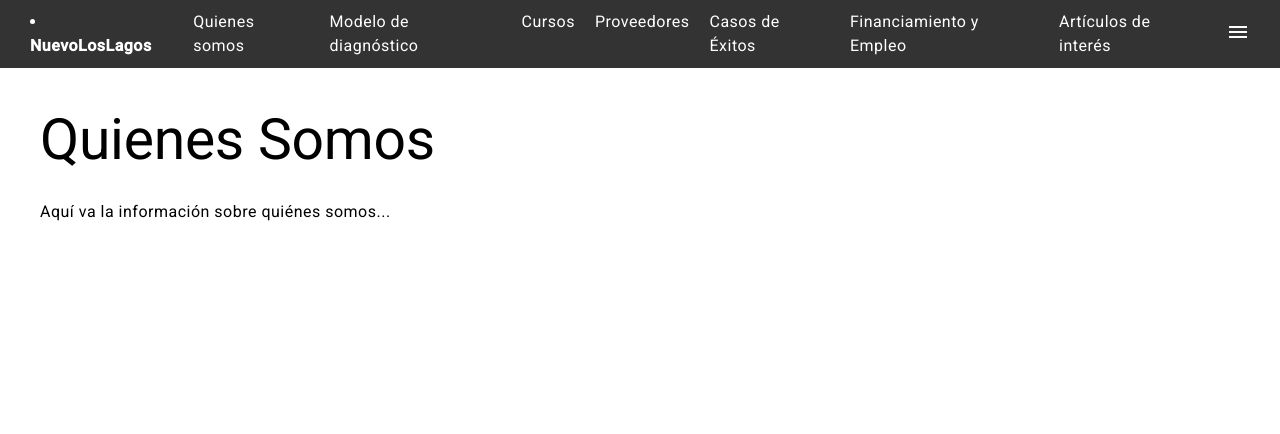
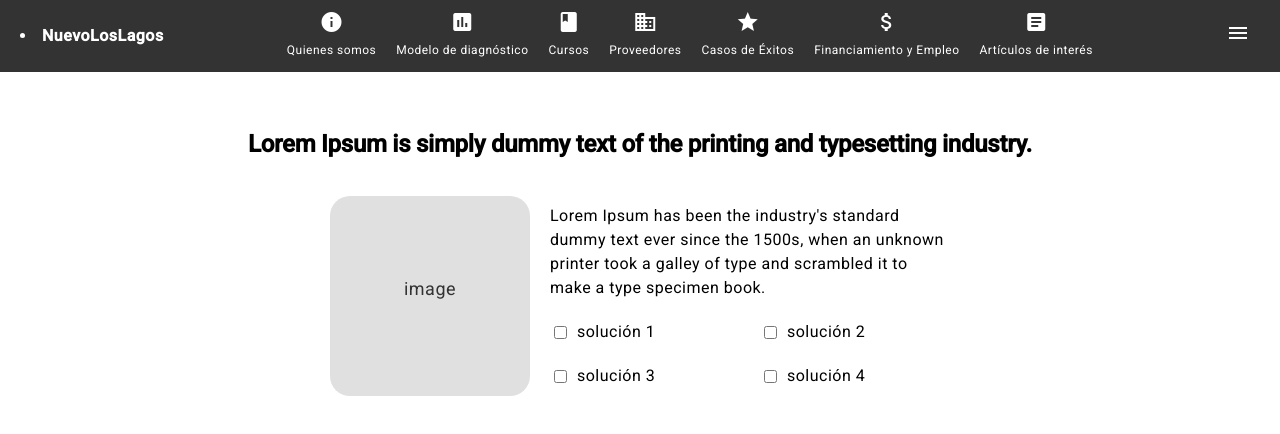
Before and after one commit to CarlosGCentinela/nll-frontend, an Angular app: page /quienes-somos in a window 1280 px wide. Shown: the top 434 px of the page. Built offline with nearby package versions, Linux system fonts and the light colour scheme.

Commit message:
mejora navbar y quienes somos

```diff
--- a/src/app/Core/Components/navbar/navbar.component.html
+++ b/src/app/Core/Components/navbar/navbar.component.html
@@ -1,14 +1,75 @@
 <nav>
   <li class="logo" routerLink="/" routerLinkActive="active">NuevoLosLagos</li>
-  <ul>
-    <li routerLink="/quienes-somos" routerLinkActive="active">Quienes somos</li>
-    <li>Modelo de diagnóstico</li>
-    <li>Cursos</li>
-    <li>Proveedores</li>
-    <li>Casos de Éxitos</li>
-    <li>Financiamiento y Empleo</li>
-    <li>Artículos de interés</li>
+
+  <!-- Menú principal -->
+  <ul class="main-menu">
+    <li routerLink="/quienes-somos" routerLinkActive="active">
+      <mat-icon>info</mat-icon>
+      <span>Quienes somos</span>
+    </li>
+    <li>
+      <mat-icon>assessment</mat-icon>
+      <span>Modelo de diagnóstico</span>
+    </li>
+    <li>
+      <mat-icon>book</mat-icon>
+      <span>Cursos</span>
+    </li>
+    <li>
+      <mat-icon>business</mat-icon>
+      <span>Proveedores</span>
+    </li>
+    <li>
+      <mat-icon>star</mat-icon>
+      <span>Casos de Éxitos</span>
+    </li>
+    <li>
+      <mat-icon>attach_money</mat-icon>
+      <span>Financiamiento y Empleo</span>
+    </li>
+    <li>
+      <mat-icon>article</mat-icon>
+      <span>Artículos de interés</span>
+    </li>
   </ul>
+
+  <!-- Menú desplegable para pantallas pequeñas -->
+  <div class="dropdown-menu">
+    <button class="dropdown-toggle" (click)="toggleDropdown()">
+      <mat-icon>arrow_drop_down</mat-icon>
+    </button>
+    <ul *ngIf="isDropdownOpen">
+      <li routerLink="/quienes-somos" routerLinkActive="active">
+        <mat-icon>info</mat-icon>
+        <span>Quienes somos</span>
+      </li>
+      <li>
+        <mat-icon>assessment</mat-icon>
+        <span>Modelo de diagnóstico</span>
+      </li>
+      <li>
+        <mat-icon>book</mat-icon>
+        <span>Cursos</span>
+      </li>
+      <li>
+        <mat-icon>business</mat-icon>
+        <span>Proveedores</span>
+      </li>
+      <li>
+        <mat-icon>star</mat-icon>
+        <span>Casos de Éxitos</span>
+      </li>
+      <li>
+        <mat-icon>attach_money</mat-icon>
+        <span>Financiamiento y Empleo</span>
+      </li>
+      <li>
+        <mat-icon>article</mat-icon>
+        <span>Artículos de interés</span>
+      </li>
+    </ul>
+  </div>
+
   <button class="menu-toggle" (click)="onToggleSidebar()">
     <mat-icon>menu</mat-icon>
   </button>
--- a/src/app/Core/Components/navbar/navbar.component.scss
+++ b/src/app/Core/Components/navbar/navbar.component.scss
@@ -5,33 +5,102 @@ nav {
   padding: 10px 20px;
   background-color: #333;
   color: white;
+  position: relative;
 }
+
 .logo {
   font-weight: bold;
 }
-  ul {
+
+.main-menu {
   display: flex;
   list-style-type: none;
   margin: 0;
   padding: 0;
 }
-  li {
+
+.main-menu li {
+  display: flex;
+  flex-direction: column;
+  align-items: center;
   margin: 0 10px;
   cursor: pointer;
 }
-  button {
+
+.main-menu mat-icon {
+  font-size: 24px;
+}
+
+.main-menu span {
+  font-size: 12px;
+  margin-top: 4px;
+}
+
+/* Botón del menú desplegable para pantallas pequeñas */
+.dropdown-menu {
+  display: none;
+  top: 60px; /* Ajusta según la altura de tu nav */
+  right: 20px;
+  background-color: #444;
+  border: 1px solid #555;
+  border-radius: 4px;
+}
+
+.dropdown-toggle {
   background-color: transparent;
   border: none;
   color: white;
-    padding: 10px 10px;
-    text-align: center;
-    text-decoration: none;
-    display: inline-block;
-    font-size: 16px;
+  font-size: 24px;
   cursor: pointer;
 }
-  @media (max-width: 1024px) {
-    ul {
+
+.dropdown-menu ul {
+  list-style-type: none;
+  margin: 0;
+  padding: 10px 0;
+}
+
+.dropdown-menu li {
+  display: flex;
+  align-items: center;
+  padding: 10px 20px;
+  cursor: pointer;
+}
+
+.dropdown-menu li mat-icon {
+  margin-right: 10px;
+}
+
+.dropdown-menu li:hover {
+  background-color: #555;
+}
+
+/* Botón de menú principal */
+button.menu-toggle {
+  background-color: transparent;
+  border: none;
+  color: white;
+  padding: 10px;
+  font-size: 24px;
+  cursor: pointer;
+}
+
+/* Media Queries */
+
+/* Pantallas medianas: Mostrar solo iconos */
+@media (max-width: 1024px) and (min-width: 768px) {
+  .main-menu span {
     display: none;
   }
 }
+
+/* Pantallas pequeñas: Mostrar menú desplegable y ocultar menú principal */
+@media (max-width: 767px) {
+  .main-menu {
+    display: none;
+  }
+
+  .dropdown-menu {
+    display: block;
+  }
+}
--- a/src/app/Core/Components/navbar/navbar.component.ts
+++ b/src/app/Core/Components/navbar/navbar.component.ts
@@ -14,6 +14,9 @@ export class NavbarComponent {
   @Output() toggleSidebar = new EventEmitter<void>();
   isMenuOpen = false;
 
+  // Variable para el menú desplegable
+  isDropdownOpen = false;
+
   onToggleSidebar() {
     this.toggleSidebar.emit();
   }
@@ -21,4 +24,8 @@ export class NavbarComponent {
   toggleMenu() {
     this.isMenuOpen = !this.isMenuOpen;
   }
+
+  toggleDropdown() {
+    this.isDropdownOpen = !this.isDropdownOpen;
+  }
 }
--- /dev/null
+++ b/src/app/Core/Pages/quienesSomos/quienesSomos.component.html
@@ -0,0 +1,32 @@
+<div class="container">
+    <h1>Lorem Ipsum is simply dummy text of the printing and typesetting industry.</h1>
+
+    <div class="content">
+      <div class="image-placeholder">
+        <p>image</p>
+      </div>
+      <div class="text-section">
+        <p>
+          Lorem Ipsum has been the industry's standard dummy text ever since the 1500s, when an unknown printer took a galley of type and scrambled it to make a type specimen book.
+        </p>
+        <div class="solutions">
+          <div class="solution">
+            <input type="checkbox" id="solucion1">
+            <label for="solucion1">solución 1</label>
+          </div>
+          <div class="solution">
+            <input type="checkbox" id="solucion2">
+            <label for="solucion2">solución 2</label>
+          </div>
+          <div class="solution">
+            <input type="checkbox" id="solucion3">
+            <label for="solucion3">solución 3</label>
+          </div>
+          <div class="solution">
+            <input type="checkbox" id="solucion4">
+            <label for="solucion4">solución 4</label>
+          </div>
+        </div>
+      </div>
+    </div>
+  </div>
--- /dev/null
+++ b/src/app/Core/Pages/quienesSomos/quienesSomos.component.scss
@@ -0,0 +1,71 @@
+.container {
+  text-align: center;
+  padding: 20px;
+
+  h1 {
+    font-size: 24px;
+    font-weight: bold;
+    margin-bottom: 20px;
+  }
+
+  .content {
+    display: flex;
+    justify-content: center;
+    align-items: center;
+
+    .image-placeholder {
+      width: 200px;
+      height: 200px;
+      background-color: #e0e0e0;
+      border-radius: 20px;
+      display: flex;
+      justify-content: center;
+      align-items: center;
+      margin-right: 20px;
+      p {
+        font-size: 18px;
+        color: #333;
+      }
+    }
+
+    .text-section {
+      max-width: 400px;
+      text-align: left;
+
+      p {
+        font-size: 16px;
+        margin-bottom: 20px;
+      }
+
+      .solutions {
+        display: grid;
+        grid-template-columns: repeat(2, 1fr);
+        gap: 20px;
+
+        .solution {
+          display: flex;
+          align-items: center;
+
+          input {
+            margin-right: 10px;
+          }
+        }
+      }
+    }
+  }
+}
+
+@media (max-width: 768px) {
+  .content {
+    flex-direction: column;
+
+    .image-placeholder {
+      margin-bottom: 20px;
+      margin-right: 0;
+    }
+
+    .text-section {
+      text-align: center;
+    }
+  }
+}
--- a/src/app/Core/Pages/quienesSomos/quienesSomos.component.ts
+++ b/src/app/Core/Pages/quienesSomos/quienesSomos.component.ts
@@ -3,16 +3,7 @@ import { Component } from '@angular/core';
 @Component({
   selector: 'app-quienes-somos',
   standalone: true,
-  template: `
-    <div class="quienes-somos">
-      <h1>Quienes Somos</h1>
-      <p>Aquí va la información sobre quiénes somos...</p>
-    </div>
-  `,
-  styles: [`
-    .quienes-somos {
-      padding: 20px;
-    }
-  `]
+  templateUrl: './quienesSomos.component.html',
+  styleUrls: ['./quienesSomos.component.scss'],
 })
 export class QuienesSomosComponent {}
```
Lines whose indentation alone changed are shown as unchanged.
